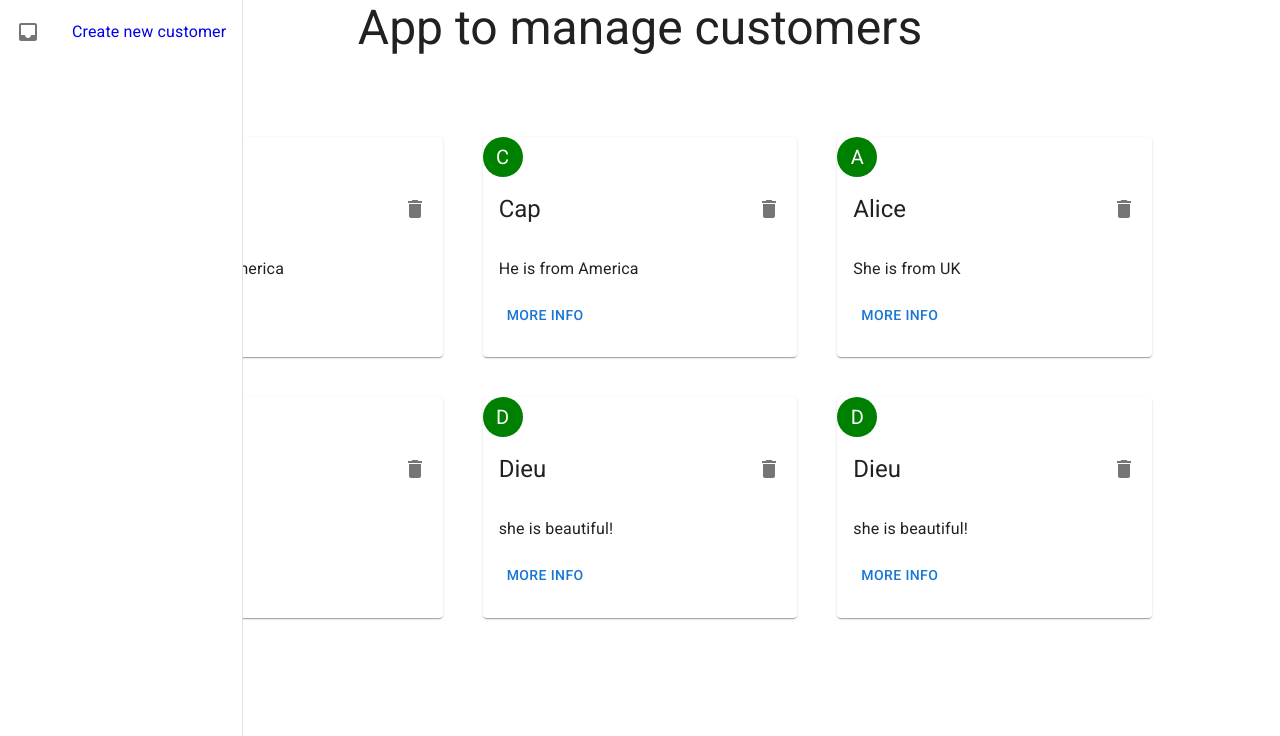
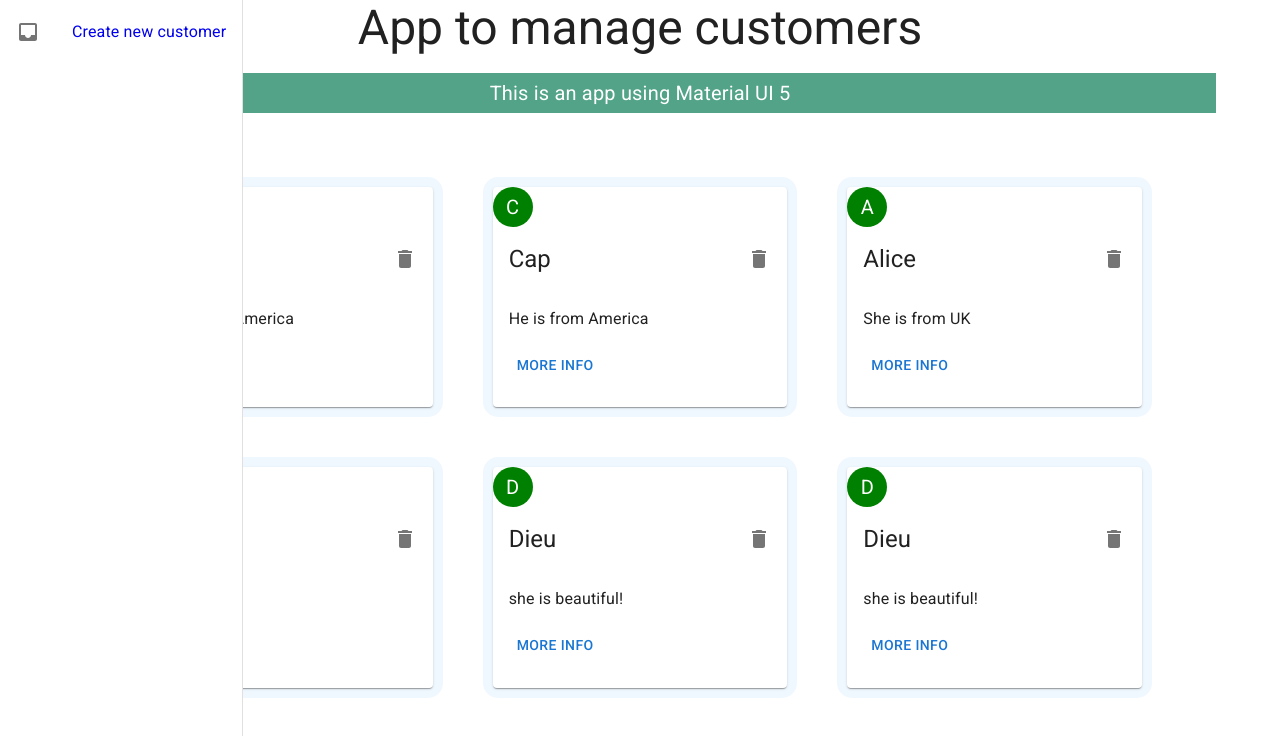
Before and after one commit to dieuvt19/LearnMui, a React (Create React App) app: page / in a window 1280 px wide. Shown: the top 736 px of the page. Built offline with nearby package versions, Linux system fonts and the light colour scheme; data requests are answered from the project's data file.

Commit message:
styled MyDiv MyTypography

```diff
--- a/src/pages/Home.js
+++ b/src/pages/Home.js
@@ -14,9 +14,23 @@ import { useContext } from "react";
 import CustomerContext from "../context/CustomerContext";
 import InboxIcon from "@mui/icons-material/Inbox";
 import CssBaseline from "@mui/material/CssBaseline";
+import { styled } from "@mui/system";
 
 function Home() {
   const { customers } = useContext(CustomerContext);
+  const MyDiv = styled("div")({
+    backgroundColor: "aliceblue",
+    padding: 10,
+    borderRadius: 15,
+  });
+
+  const MyTypography = styled(Typography)({
+    backgroundColor: "#52A388",
+    color: "white",
+    textAlign: "center",
+    padding: 5,
+    fontSize: "20px",
+  });
 
   return (
     <Container maxWidth="lg">
@@ -24,6 +38,7 @@ function Home() {
       <Typography variant="h3" gutterBottom align="center">
         App to manage customers
       </Typography>
+      <MyTypography>This is an app using Material UI 5</MyTypography>
       <Box sx={{ display: "flex" }}>
         <Box>
           <Drawer variant="permanent" anchor="left">
@@ -42,7 +57,9 @@ function Home() {
             {customers &&
               customers.map((customer) => (
                 <Grid item xs={4} key={customer.id}>
-                  <CustomerCard customer={customer} />
+                  <MyDiv>
+                    <CustomerCard customer={customer} />
+                  </MyDiv>
                 </Grid>
               ))}
           </Grid>
```
